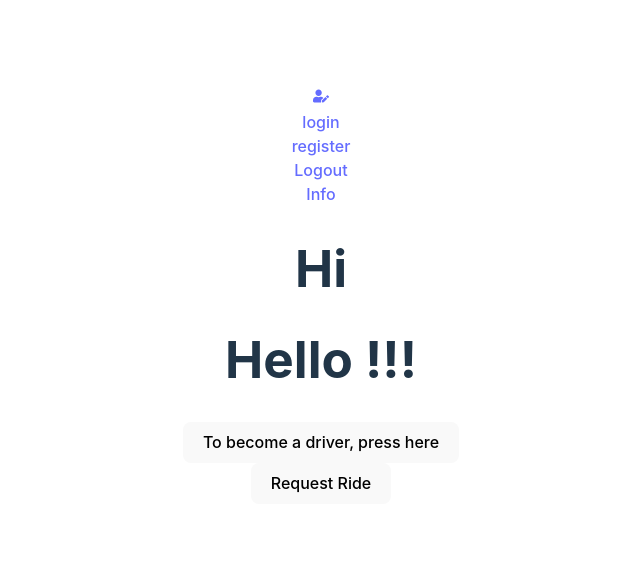
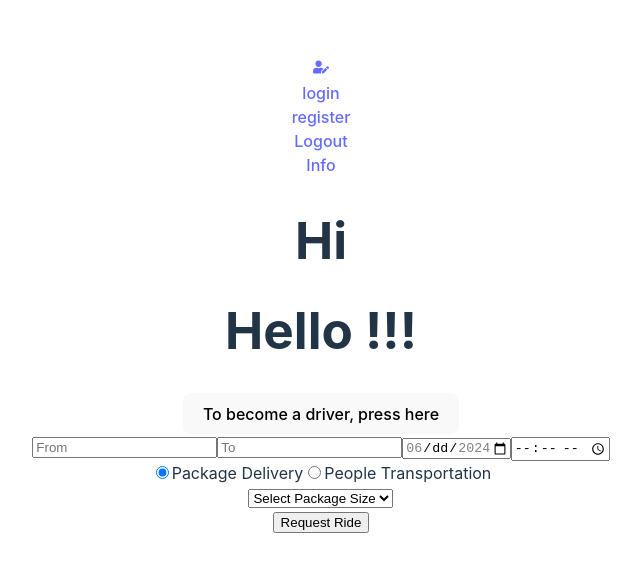
Before and after one commit to sdc2499/driversWeb, a React (Vite) app in the folder client/: page /home/costumer/1 in a window 1280 px wide. Shown: the part 105-676 px from the top of the page, without its empty margins (319-960 px from the left). Built offline with nearby package versions, Linux system fonts and the light colour scheme; no server answers.

Commit message:
continue with socket

```diff
--- a/client/src/Driver.jsx
+++ b/client/src/Driver.jsx
@@ -4,6 +4,7 @@ import { useNavigate } from "react-router-dom";
 
 const Driver = () => {
   const [requests, setRequests] = useState([]);
+  const [acceptedRequests, setAcceptedRequests] = useState([]); // שמירת כל הבקשות שנתפסו
   const navigate = useNavigate();
 
   useEffect(() => {
@@ -24,23 +25,56 @@ const Driver = () => {
     };
   }, []);
 
-  const acceptRequest = (id) => {
-    socket.emit('driverAccepted', id);
+  const acceptRequest = (request) => {
+    setAcceptedRequests(prev => [...prev, request]); // שמירת הבקשה שנתפסה ב-state
+    socket.emit('driverAccepted', request.id);
   };
 
   return (
     <div>
-      {requests.map(request => (
-        <div key={request.id}>
-          <p>From: {request.from}, To: {request.to}, Price: {request.price}</p>
-          <button onClick={() => acceptRequest(request.id)}>Accept</button>
+      <h1>Hello Driver</h1>
+      {acceptedRequests.map((acceptedRequest, index) => (
+        <div key={index}>
+          <h2>Accepted Ride Details</h2>
+          <p>From: {acceptedRequest.from}</p>
+          <p>To: {acceptedRequest.to}</p>
+          <p>Date: {acceptedRequest.date}</p>
+          <p>Time: {acceptedRequest.time}</p>
+          {acceptedRequest.requestType === 'package' ? (
+            <p>Package Size: {acceptedRequest.packageSize}</p>
+          ) : (
+            <div>
+              <p>Number of Adults: {acceptedRequest.adults}</p>
+              <p>Number of Infants: {acceptedRequest.infants}</p>
+            </div>
+          )}
         </div>
       ))}
+      <div>
+        <h2>New Ride Requests</h2>
+        {requests.map(request => (
+          <div key={request.id}>
+            <p>From: {request.from}, To: {request.to}, Date: {request.date}, Time: {request.time}</p>
+            {request.requestType === 'package' ? (
+              <p>Package Size: {request.packageSize}</p>
+            ) : (
+              <div>
+                <p>Number of Adults: {request.adults}</p>
+                <p>Number of Infants: {request.infants}</p>
+              </div>
+            )}
+            <button onClick={() => acceptRequest(request)}>Accept</button>
+          </div>
+        ))}
+      </div>
     </div>
   );
 };
 
 export default Driver;
+
+
+
 
 
 
--- a/client/src/Secretary.jsx
+++ b/client/src/Secretary.jsx
@@ -26,8 +26,10 @@ const Secretary = () => {
     };
   }, []);
 
-  const updatePrice = (from, to, id, price) => {
-    socket.emit('priceUpdated', { from, to, id, price });
+  const updatePrice = (request, price) => {
+    const updatedRequest = { ...request, price };
+    setRequests(prev => prev.map(req => req.id === request.id ? updatedRequest : req));
+    socket.emit('priceUpdated', updatedRequest);
   };
 
   return (
@@ -35,14 +37,29 @@ const Secretary = () => {
       <h1>Hello Secretary</h1>
       {requests.map(request => (
         <div key={request.id}>
-          <p>From: {request.from}, To: {request.to}</p>
+          <p>From: {request.from}</p>
+          <p>To: {request.to}</p>
+          <p>Date: {request.date}</p>
+          <p>Time: {request.time}</p>
+          <p>Type: {request.requestType === 'package' ? 'Package Delivery' : 'People Transportation'}</p>
+          {request.requestType === 'package' ? (
+            <p>Package Size: {request.packageSize}</p>
+          ) : (
+            <>
+              <p>Adults: {request.adults}</p>
+              <p>Infants: {request.infants}</p>
+            </>
+          )}
           {request.closed ? (
-            <p>This request has been closed.</p>
+            <div>
+              <p>This request has been closed.</p>
+              {request.price && <p>Final Price: {request.price}</p>}
+            </div>
           ) : (
             <input
               type="number"
               placeholder="Enter price"
-              onBlur={(e) => updatePrice(request.from, request.to, request.id, e.target.value)}
+              onBlur={(e) => updatePrice(request, e.target.value)}
             />
           )}
         </div>
@@ -52,44 +69,3 @@ const Secretary = () => {
 };
 
 export default Secretary;
-
-
-
-
-
-
-// import React, { useState, useEffect } from 'react';
-// import socket from './socket';
-// import { useNavigate } from "react-router-dom";
-
-// const Secretary = () => {
-//   const [requests, setRequests] = useState([]);
-//   const navigate = useNavigate();
-
-//   useEffect(() => {
-//     socket.on('rideRequestForSecretary', (request) => {
-//       setRequests(prev => [...prev, request]);
-//     });
-//   }, []);
-
-//   const updatePrice = (from, to, id, price) => {
-//     socket.emit('priceUpdated', { from, to, id, price });
-//   };
-
-//   return (
-//     <div>
-//       <h1>Hello Secretary</h1>
-//       {requests.map(request => (
-//         <div key={request.id}>
-//           <p>From: {request.from}, To: {request.to}</p>
-//           <input
-//             type="number"
-//             placeholder="Enter price"
-//             onBlur={(e) => updatePrice(request.from, request.to, request.id, e.target.value)}
-//           />
-//         </div>))}
-//     </div>
-//   );
-// };
-
-// export default Secretary;
--- a/client/src/componnent/user/User.jsx
+++ b/client/src/componnent/user/User.jsx
@@ -2,7 +2,6 @@ import React, { useContext, useEffect, useState } from "react";
 import { useForm } from "react-hook-form";
 import { UserContext } from '../../App';
 import { io } from 'socket.io-client';
-import { useNavigate } from "react-router-dom";
 
 const socket = io('http://localhost:8080'); // ודא שהכתובת והפורט נכונים
 
@@ -11,8 +10,8 @@ const User = () => {
     const [openForm, setOpenForm] = useState(false);
     const [rideStatus, setRideStatus] = useState(null);
     const [noDriverMessage, setNoDriverMessage] = useState('');
-    const navigate = useNavigate();
-    const { register, handleSubmit, formState: { errors } } = useForm();
+    const [requestType, setRequestType] = useState('package'); // 'package' or 'people'
+    const { register, handleSubmit, formState: { errors }, reset } = useForm();
 
     const registerDriver = (driverDetails) => {
         console.log("userId:::::" + currentUser.id);
@@ -23,10 +22,11 @@ const User = () => {
         });
     };
 
-    const requestRide = () => {
-        const rideRequest = { id: Date.now(), from: 'Location A', to: 'Location B' };
+    const requestRide = (rideDetails) => {
+        const rideRequest = { id: Date.now(), ...rideDetails, requestType };
         socket.emit('newRideRequest', rideRequest);
         setRideStatus('Waiting for a driver to accept your request...');
+        reset(); // איפוס השדות בטופס לאחר שליחה
 
         // Set a timeout to update the message after 3 minutes
         setTimeout(() => {
@@ -51,6 +51,11 @@ const User = () => {
             socket.off('noDriverFound');
         };
     }, []);
+
+    const currentDate = new Date().toISOString().split('T')[0];
+    const maxDate = new Date();
+    maxDate.setDate(maxDate.getDate() + 7);
+    const maxDateString = maxDate.toISOString().split('T')[0];
 
     return (
         <>
@@ -81,7 +86,104 @@ const User = () => {
             )}
 
             <div>
-                <button onClick={requestRide}>Request Ride</button>
+                <form noValidate onSubmit={handleSubmit(requestRide)}>
+                    <input
+                        type='text'
+                        name='from'
+                        placeholder='From'
+                        {...register("from", {
+                            required: "Starting location is required.",
+                        })}
+                    />
+                    {errors.from && <span>{errors.from.message}</span>}
+
+                    <input
+                        type='text'
+                        name='to'
+                        placeholder='To'
+                        {...register("to", {
+                            required: "Destination is required.",
+                        })}
+                    />
+                    {errors.to && <span>{errors.to.message}</span>}
+
+                    <input
+                        type='date'
+                        name='date'
+                        min={currentDate}
+                        max={maxDateString}
+                        {...register("date", {
+                            required: "Date is required.",
+                        })}
+                    />
+                    {errors.date && <span>{errors.date.message}</span>}
+
+                    <input
+                        type='time'
+                        name='time'
+                        {...register("time", {
+                            required: "Time is required.",
+                        })}
+                    />
+                    {errors.time && <span>{errors.time.message}</span>}
+
+                    <div>
+                        <label>
+                            <input
+                                type="radio"
+                                name="requestType"
+                                value="package"
+                                checked={requestType === 'package'}
+                                onChange={() => setRequestType('package')}
+                            />
+                            Package Delivery
+                        </label>
+                        <label>
+                            <input
+                                type="radio"
+                                name="requestType"
+                                value="people"
+                                checked={requestType === 'people'}
+                                onChange={() => setRequestType('people')}
+                            />
+                            People Transportation
+                        </label>
+                    </div>
+
+                    {requestType === 'package' && (
+                        <div>
+                            <select {...register("packageSize", { required: "Package size is required." })}>
+                                <option value="">Select Package Size</option>
+                                <option value="small">Small</option>
+                                <option value="medium">Medium</option>
+                                <option value="large">Large</option>
+                            </select>
+                            {errors.packageSize && <span>{errors.packageSize.message}</span>}
+                        </div>
+                    )}
+
+                    {requestType === 'people' && (
+                        <div>
+                            <input
+                                type='number'
+                                name='adults'
+                                placeholder='Number of Adults'
+                                {...register("adults", { required: "Number of adults is required." })}
+                            />
+                            {errors.adults && <span>{errors.adults.message}</span>}
+                            <input
+                                type='number'
+                                name='infants'
+                                placeholder='Number of Infants'
+                                {...register("infants", { required: "Number of infants is required." })}
+                            />
+                            {errors.infants && <span>{errors.infants.message}</span>}
+                        </div>
+                    )}
+
+                    <input type="submit" value="Request Ride" />
+                </form>
+
                 {rideStatus && <p>{rideStatus}</p>}
                 {noDriverMessage && <p>{noDriverMessage}</p>}
             </div>
@@ -90,6 +192,8 @@ const User = () => {
 };
 
 export default User;
+
+
 
 
 
```
